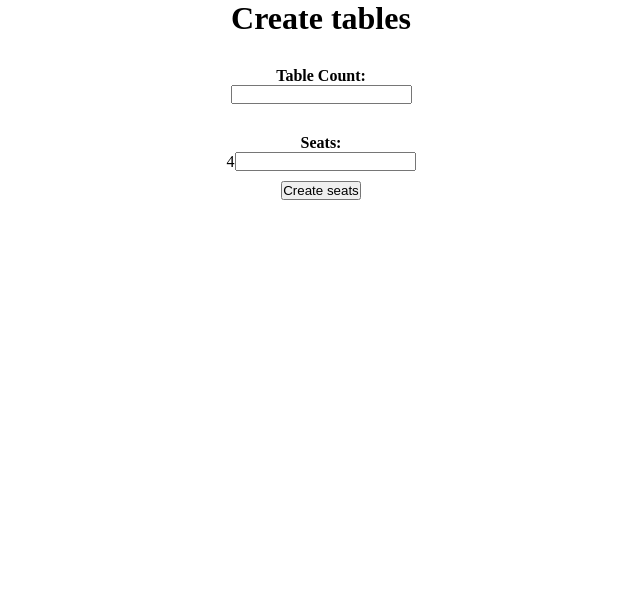
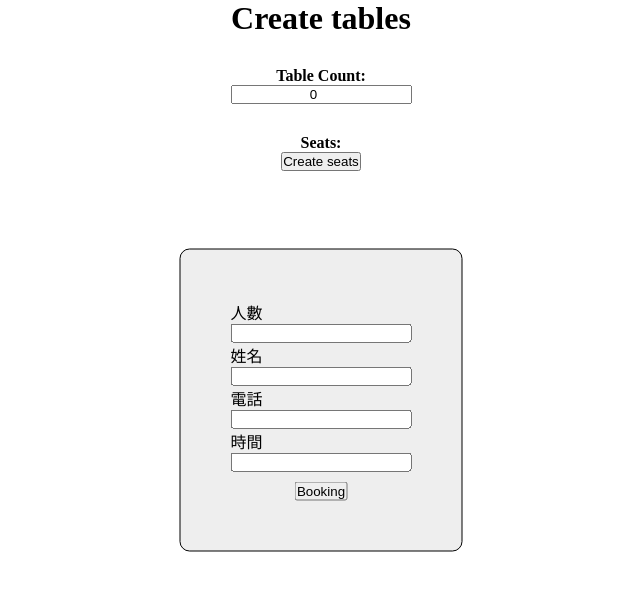
Before and after one commit to charlesx19/vue-booking, a Vue app: page / in a window 1280 px wide. Shown: the top 590 px of the page, without its empty margins (319-959 px from the left). Built offline with nearby package versions, Linux system fonts and the light colour scheme.

Commit message:
add booking state

```diff
--- a/src/App.vue
+++ b/src/App.vue
@@ -2,42 +2,69 @@
   <h1>Create tables</h1>
   <div class="table-count">
     <div class="title">Table Count:</div>
-    <input type="text" v-modal="tableCount">
+    <input type="number" v-model.number="tableCount" />
   </div>
-  <div class="seats">
+  <div v-if="!tableIsSet" class="seats" :class="{ active: tableIsSet }">
     <div class="title">Seats:</div>
     <ul>
-      <li>
-        <div>{{ tableCount }}</div>
-        <input type="text">
+      <li v-for="(n, index) in tableCount" :key="index">
+        <div>{{ n }}/ &nbsp;</div>
+        <input type="number" v-model="seats[n-1]">
       </li>
+    </ul>
+    <button @click="setTable">Create seats</button>
+  </div>
 
+  <div class="table-list" v-if="tableIsSet">
+    <ul>
+      <li v-for="(n, index) in tableCount" :key="index" @dblclick="booking">
+        0/{{ seats[n-1] }}
+      </li>
     </ul>
   </div>
-  <button>Create seats</button>
+
+  <div class="booking-detail">
+    <form action="#">
+      <label for="number">人數</label>
+      <input type="number" id="number">
+      <label for="name">姓名</label>
+      <input type="text" id="name">
+      <label for="phone">電話</label>
+      <input type="text" id="phone">
+      <label for="time">時間</label>
+      <input type="text" id="time">
+    </form>
+    <button @click="bookingDone">Booking</button>
+  </div>
 </template>
 
 <script>
 // import HelloWorld from './components/HelloWorld.vue'
 
 export default {
-  name: 'App',
+  name: "App",
   components: {
     // HelloWorld
   },
   data() {
     return {
-      tableCount: '4',
-      tableDetial:
-      [
-        {
-          seats: '',
+      tableCount: 0,
+      tableIsSet: false,
+      seats: [],
+    };
+  },
+  methods: {
+    setTable(){
+      this.tableIsSet = true;
+    },
+    booking(){
 
-        }
-      ]
+    },
+    bookingDone(){
+
     }
   },
-}
+};
 </script>
 
 <style lang="less">
@@ -69,4 +96,40 @@ h1 {
   margin-bottom: 30px;
 }
 
+.table-list {
+  display: flex;
+  justify-content: center;
+  align-items: center;
+  margin-top: 50px;
+  ul {
+    display: flex;
+    li {
+      padding: 30px;
+      margin: 0 10px;
+      border: 1px solid #000;
+      border-radius: 5px;
+    }
+  }
+}
+
+.booking-detail {
+  position: absolute;
+  left: 50%;
+  top: 50%;
+  transform: translate(-50%, -50%);
+  padding: 50px;
+  border: 1px solid #000;
+  border-radius: 10px;
+  background: #eee;
+  form {
+    display: flex;
+    flex-direction: column;
+    * {
+      text-align: left;
+    }
+  }
+  button {
+    margin-top: 10px;
+  }
+}
 </style>
```
